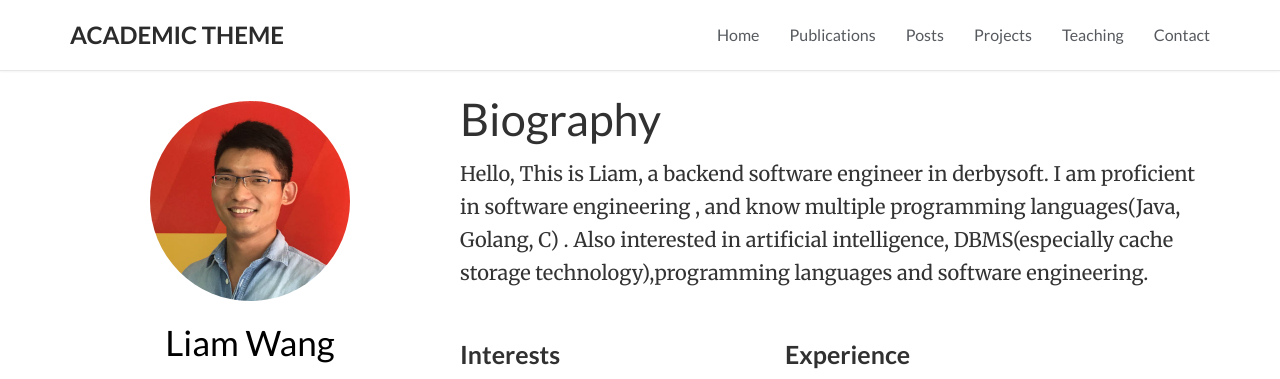
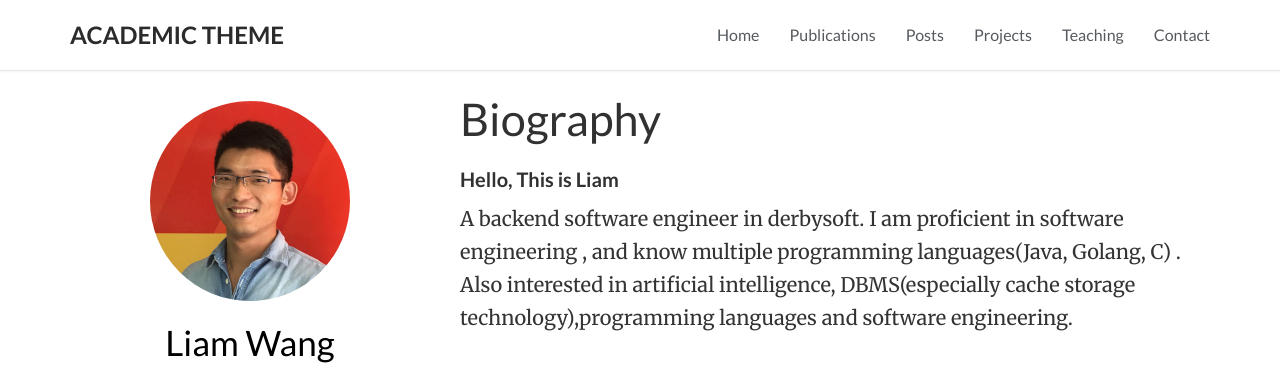
Before and after one commit to Liam-Wang/Liam-Wang.github.io, a plain HTML site: page index.html in a window 1280 px wide. Shown: the top 379 px of the page. Drawn offline with nearby package versions, Linux system fonts and the light colour scheme; files whose address does not match are found by name.

Commit message:
change font size

```diff
--- a/index.html
+++ b/index.html
@@ -147,7 +147,9 @@
 
 <h1 id="biography">Biography</h1>
 
-<p>Hello, This is Liam, a backend software engineer in derbysoft. I am proficient in software engineering , and know multiple programming languages(Java, Golang, C) . Also interested in artificial intelligence, DBMS(especially cache storage technology),programming languages and software engineering.</p>
+<h4 id="hello-this-is-liam">Hello, This is Liam</h4>
+
+<p>A backend software engineer in derbysoft. I am proficient in software engineering , and know multiple programming languages(Java, Golang, C) . Also interested in artificial intelligence, DBMS(especially cache storage technology),programming languages and software engineering.</p>
 
 
         <div class="row">
```
